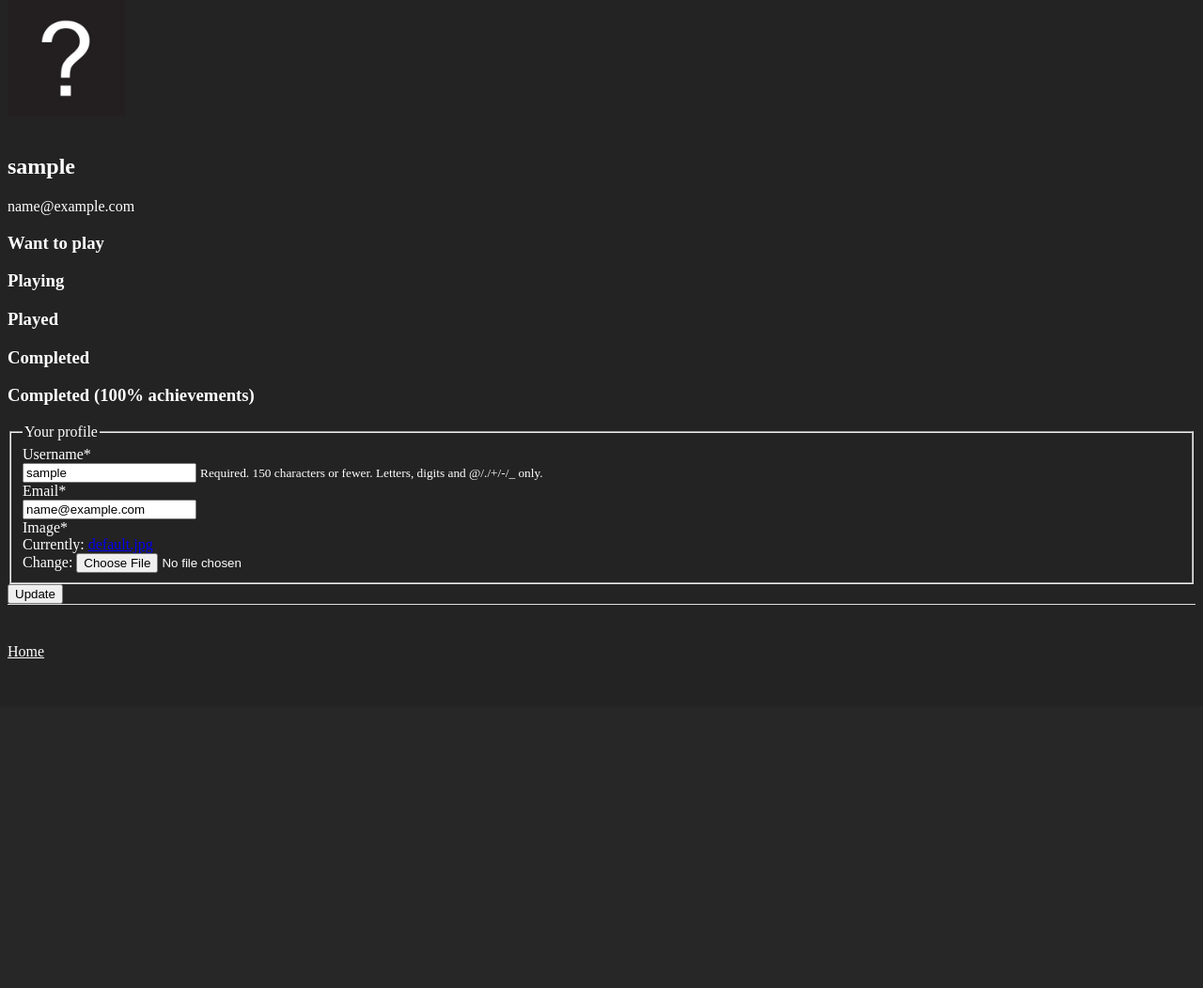
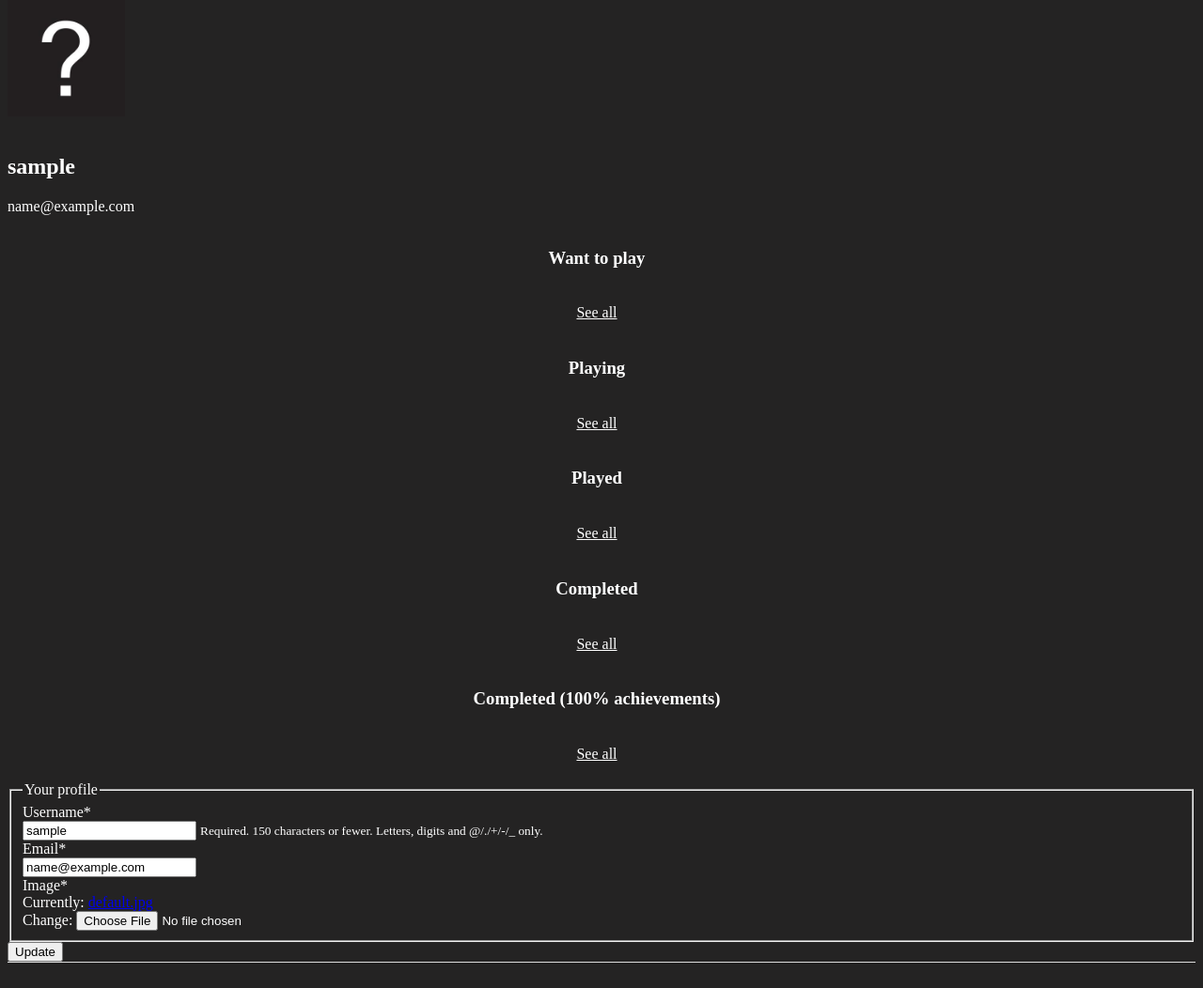
Before and after one commit to Rarmash/B4cklog, a Django app: a page that uses users/templates/users/profile.html in a window 1280 px wide. Shown: the part 111-1163 px from the top of the page at 94% size. Before the commit the page ends 812 px from the top, so only its background shows below. Run offline with Django 4.2, Linux system fonts and the light colour scheme; the visitor is signed in with stand-in values (Sample User, id 1); data comes from the database, SQL or seed files in the repository; data that the repository does not hold is empty; some libraries are stand-ins or nearby versions.

Commit message:
Backlog categories (profile page)

```diff
--- a/b4cklog/static/b4cklog/styles.css
+++ b/b4cklog/static/b4cklog/styles.css
@@ -109,6 +109,16 @@ h1, h2, h3, h4, h5, h6, small, footer a {
     text-decoration: none; /* Убираем подчеркивание */
 }
 
+.about-icon {
+    width: 20px;
+    height: 20px;
+}
+
+.about-github {
+    color: white;
+    text-decoration: none;
+}
+
 .article-metadata a {
     color: white;
 }
@@ -216,3 +226,57 @@ footer {
         border: 1px solid black;
     }
 }
+
+.backlog-row {
+    display: flex;
+    align-items: center;
+    margin-bottom: 20px;
+}
+
+.backlog-game {
+    flex: 1;
+    text-align: center;
+    margin-right: 10px;
+    color: white;
+}
+
+.backlog-game img {
+    max-height: 200px;
+    max-width: 150px;
+    width: auto;
+    height: auto;
+    margin-bottom: 10px;
+    border-radius: 7.5%;
+    border: 1px solid black;
+}
+
+.backlog-category-link {
+    display: block;
+    color: white;
+    margin-top: 10px;
+}
+
+.backlog-game-tile.horizontal {
+    display: flex;
+    flex-direction: row;
+    overflow-x: auto;
+    white-space: nowrap;
+    margin-top: 10px;
+  }
+
+.backlog-game.horizontal {
+    display: flex;
+    flex-direction: column;
+    align-items: center;
+    margin-right: 10px;
+}
+
+.backlog-game.horizontal img {
+    max-height: 150px;
+    max-width: 120px;
+    width: auto;
+    height: auto;
+    margin-bottom: 5px;
+    border-radius: 7.5%;
+    border: 1px solid black;
+}
--- a/b4cklog/templates/b4cklog/about.html
+++ b/b4cklog/templates/b4cklog/about.html
@@ -1,4 +1,7 @@
 {% extends 'b4cklog/base.html' %}
+{% load static %}
 {% block content %}
     <h1>Games backlog written in Python by @r4rm4sh.</h1>
+    <img class="about-icon" src="{% static 'github-icon.png' %}">
+    <a class="about-github" target="_blank" rel="noopener noreferrer" href="https://github.com/Rarmash/B4cklog">Open project on Github</a>
 {% endblock content %}
--- a/b4cklog/urls.py
+++ b/b4cklog/urls.py
@@ -11,4 +11,5 @@ urlpatterns = [
     path('game/<int:igdb_id>/', views.game_detail, name='game_detail'),
     path('search/', views.game_search, name='game_search'),
     path('search/results/', views.search_results, name='search_results'),
+    path('backlog/<str:category>/', views.backlog_category, name='backlog_category'),
 ]
--- a/users/models.py
+++ b/users/models.py
@@ -25,3 +25,17 @@ class Profile(models.Model):
             output_size = (300, 300)
             img.thumbnail(output_size)
             img.save(self.image.path)
+
+    def get_backlog_by_category(self, category):
+        if category == 'backlog_want_to_play':
+            return self.backlog_want_to_play.all()
+        elif category == 'backlog_playing':
+            return self.backlog_playing.all()
+        elif category == 'backlog_played':
+            return self.backlog_played.all()
+        elif category == 'backlog_completed':
+            return self.backlog_completed.all()
+        elif category == 'backlog_completed_100':
+            return self.backlog_completed_100.all()
+        else:
+            return None
--- a/users/templates/users/profile.html
+++ b/users/templates/users/profile.html
@@ -10,50 +10,60 @@
       <p class="text-secondary">{{ user.email }}</p>
     </div>
   </div>
-  <div class="backlog-section">
+  <div class="backlog-row">
+    <div class="backlog-game horizontal">
       <h3>Want to play</h3>
-    {% for game in user.profile.backlog_want_to_play.all %}
-      <div class="backlog-game">
+      <div class="backlog-game-tile horizontal">
+        {% for game in user.profile.backlog_want_to_play.all|slice:":10" %}
           <img src="{{ game.cover }}" alt="{{ game.name }} Cover">
-        <p>{{ game.name }}</p>
-      </div>
         {% endfor %}
       </div>
-  <div class="backlog-section">
+      <a href="{% url 'backlog_category' 'backlog_want_to_play' %}" class="backlog-category-link">See all</a>
+    </div>
+  </div>
+  <div class="backlog-row">
+    <div class="backlog-game horizontal">
       <h3>Playing</h3>
-    {% for game in user.profile.backlog_playing.all %}
-      <div class="backlog-game">
+      <div class="backlog-game-tile horizontal">
+        {% for game in user.profile.backlog_playing.all|slice:":10" %}
           <img src="{{ game.cover }}" alt="{{ game.name }} Cover">
-        <p>{{ game.name }}</p>
-      </div>
         {% endfor %}
       </div>
-  <div class="backlog-section">
+      <a href="{% url 'backlog_category' 'backlog_playing' %}" class="backlog-category-link">See all</a>
+    </div>
+  </div>
+  <div class="backlog-row">
+    <div class="backlog-game horizontal">
       <h3>Played</h3>
-    {% for game in user.profile.backlog_played.all %}
-      <div class="backlog-game">
+      <div class="backlog-game-tile horizontal">
+        {% for game in user.profile.backlog_played.all|slice:":10" %}
           <img src="{{ game.cover }}" alt="{{ game.name }} Cover">
-        <p>{{ game.name }}</p>
-      </div>
         {% endfor %}
       </div>
-  <div class="backlog-section">
+      <a href="{% url 'backlog_category' 'backlog_played' %}" class="backlog-category-link">See all</a>
+    </div>
+  </div>
+  <div class="backlog-row">
+    <div class="backlog-game horizontal">
       <h3>Completed</h3>
-    {% for game in user.profile.backlog_completed.all %}
-      <div class="backlog-game">
+      <div class="backlog-game-tile horizontal">
+        {% for game in user.profile.backlog_completed.all|slice:":10" %}
           <img src="{{ game.cover }}" alt="{{ game.name }} Cover">
-        <p>{{ game.name }}</p>
-      </div>
         {% endfor %}
       </div>
-  <div class="backlog-section">
+      <a href="{% url 'backlog_category' 'backlog_completed' %}" class="backlog-category-link">See all</a>
+    </div>
+  </div>
+  <div class="backlog-row">
+    <div class="backlog-game horizontal">
       <h3>Completed (100% achievements)</h3>
-    {% for game in user.profile.backlog_completed_100.all %}
-      <div class="backlog-game">
+      <div class="backlog-game-tile horizontal">
+        {% for game in user.profile.backlog_completed_100.all|slice:":10" %}
           <img src="{{ game.cover }}" alt="{{ game.name }} Cover">
-        <p>{{ game.name }}</p>
+        {% endfor %}
       </div>
-    {% endfor %}
+      <a href="{% url 'backlog_category' 'backlog_completed_100' %}" class="backlog-category-link">See all</a>
+    </div>
   </div>
   {% if request.user == user %}
   <form method="POST" enctype="multipart/form-data">
```
Also changed, not shown: b4cklog/templates/b4cklog/backlog_category.html (added, +16 -0 lines), b4cklog/views.py (+20 -0 lines), b4cklog/static/github-icon.png (added). Lines whose indentation alone changed are shown as unchanged.
